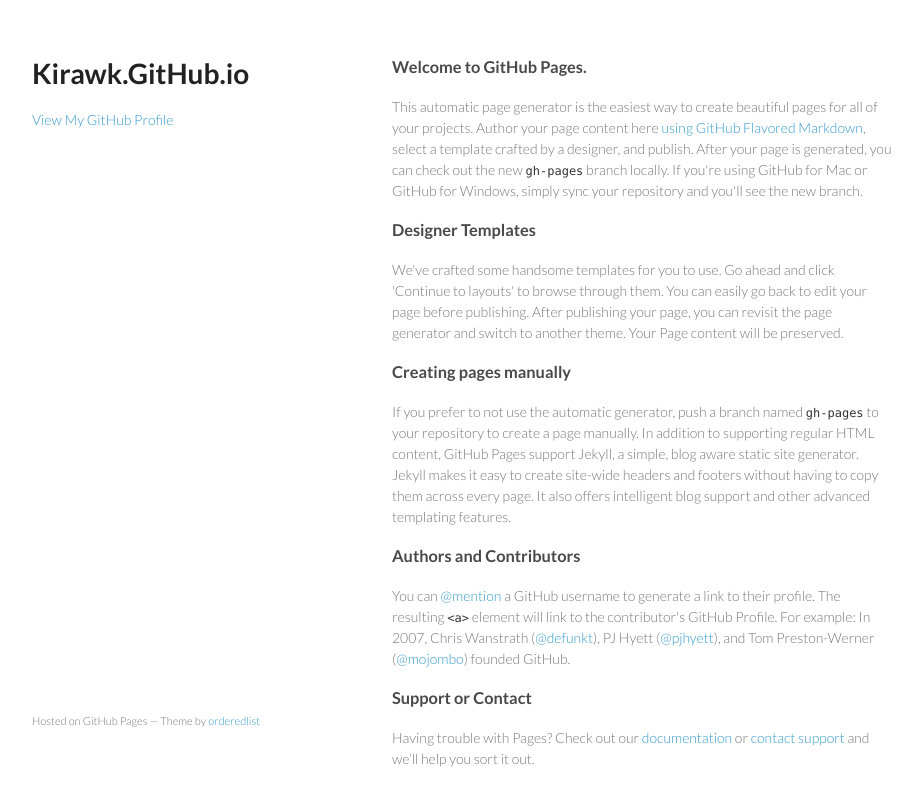
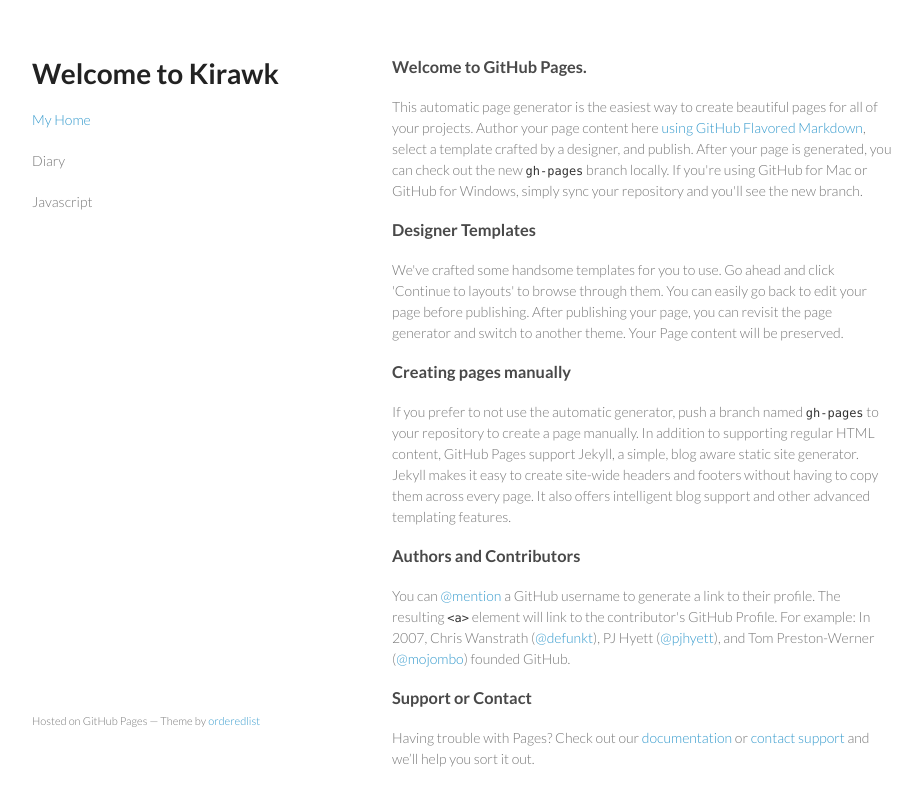
Before and after one commit to Kirawk/kirawk.github.io, a plain HTML site: page index.html in a window 1280 px wide. Shown: the whole page, without its empty margins (178-1100 px from the left). Drawn offline with Linux system fonts and the light colour scheme.

Commit message:
Update index.html

```diff
--- a/index.html
+++ b/index.html
@@ -15,12 +15,13 @@
   <body>
     <div class="wrapper">
       <header>
-        <h1>Kirawk.GitHub.io</h1>
+        <h1>Welcome to Kirawk</h1>
         <p></p>
 
 
-        <p class="view"><a href="https://github.com/Kirawk">View My GitHub Profile</a></p>
-
+        <p class="view"><a href="https://github.com/Kirawk">My Home</a></p>
+        <p>Diary</p>
+        <p>Javascript</P>
       </header>
       <section>
         <h3>
```
